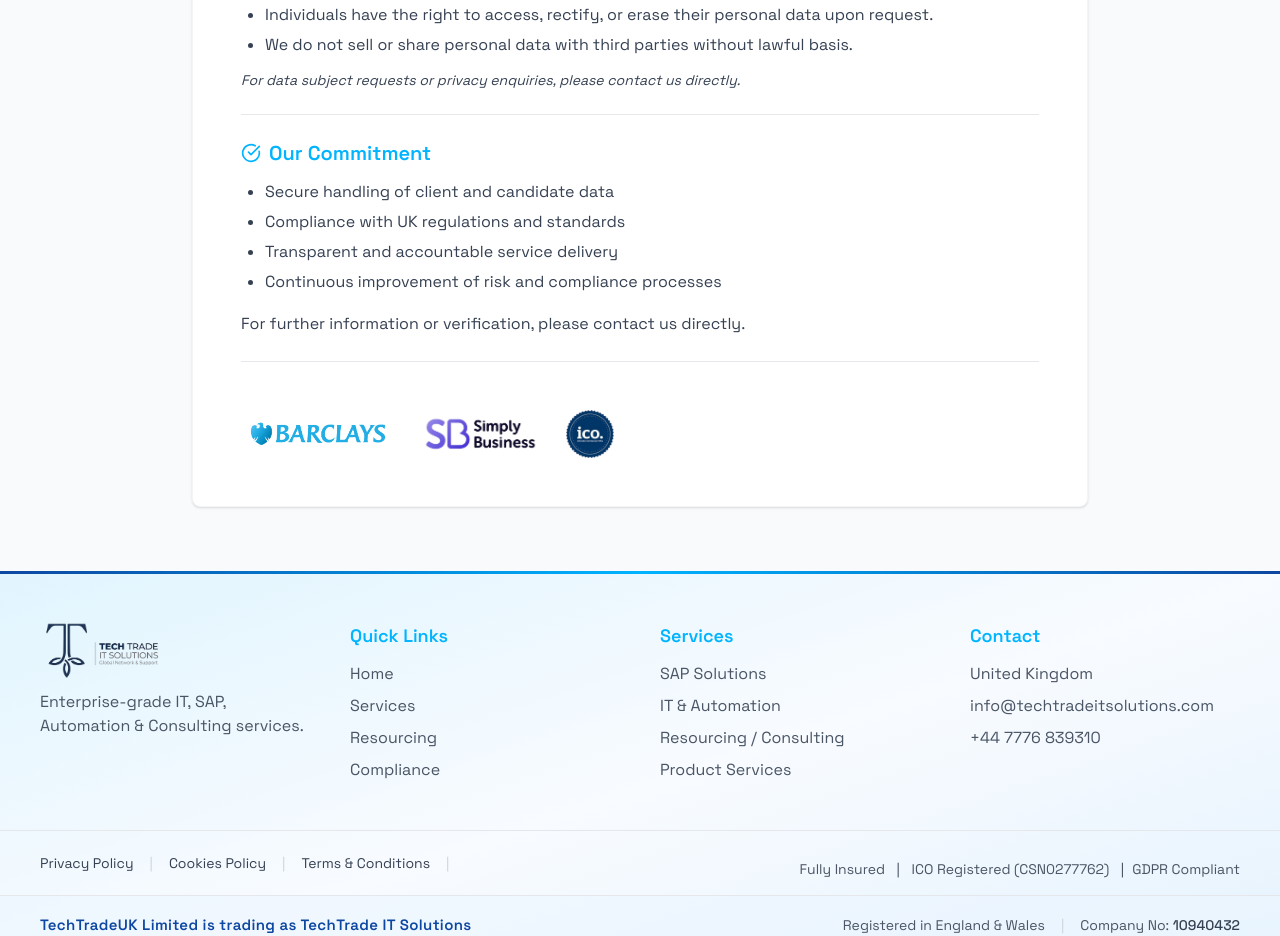
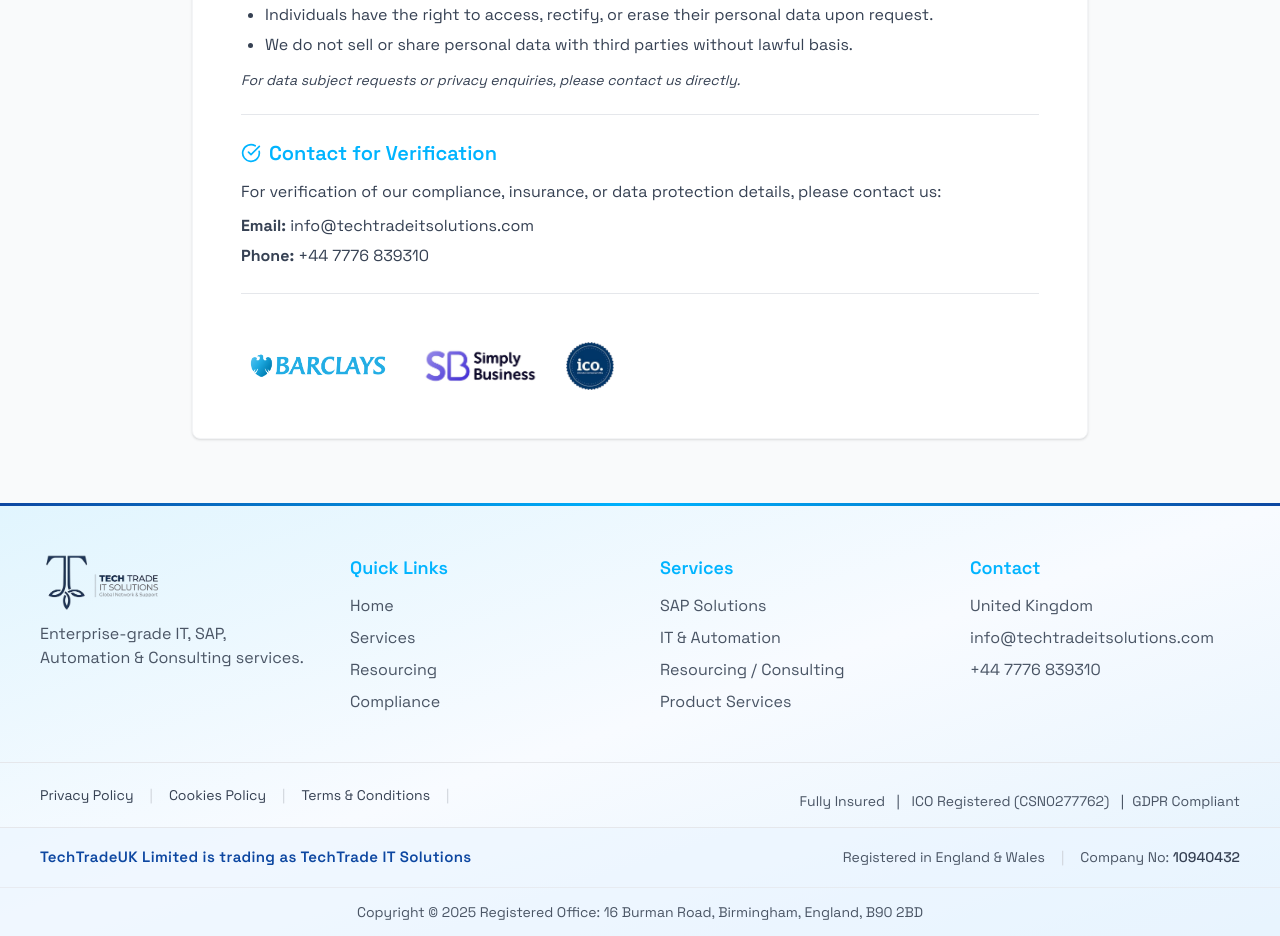
Before and after one commit to Affy-Cloud-IT-Solutions/nash-cloud-web-vercel, a React (Vite) app: page /#/compliance in a window 1280 px wide. Shown: the part 1060-1996 px from the top of the page. Built offline with nearby package versions, Linux system fonts and the light colour scheme.

Commit message:
updated compliance

```diff
--- a/src/pages/CompliancePage.jsx
+++ b/src/pages/CompliancePage.jsx
@@ -102,8 +102,26 @@ const CompliancePage = () => {
 
                         <hr className="border-gray-200" />
 
+
+                        {/* ── Section 4: Contact for Verification ── */}
+                        <section>
+                            <h2 className="text-xl font-semibold text-[#00B4FF] mb-3 flex items-center gap-2">
+                                <CheckCircle className="w-5 h-5 text-[#00B4FF]" />
+                                Contact for Verification
+                            </h2>
+
+                            <p>
+                                For verification of our compliance, insurance, or data protection details,
+                                please contact us:
+                            </p>
+
+                            <ul className="mt-2 space-y-1">
+                                <li><strong>Email:</strong> info@techtradeitsolutions.com</li>
+                                <li><strong>Phone:</strong> +44 7776 839310</li>
+                            </ul>
+                        </section>
                         {/* ── Section 4: Our Commitment ── */}
-                        <section>
+                        {/* <section>
                             <h2 className="text-xl font-semibold text-[#00B4FF] mb-3 flex items-center gap-2">
                                 <CheckCircle className="w-5 h-5 text-[#00B4FF]" />
                                 Our Commitment
@@ -119,7 +137,7 @@ const CompliancePage = () => {
                             </p>
 
 
-                        </section>
+                        </section> */}
 
                         {/* ── Logos ── */}
                         <hr className="border-gray-200 mt-6" />
```
